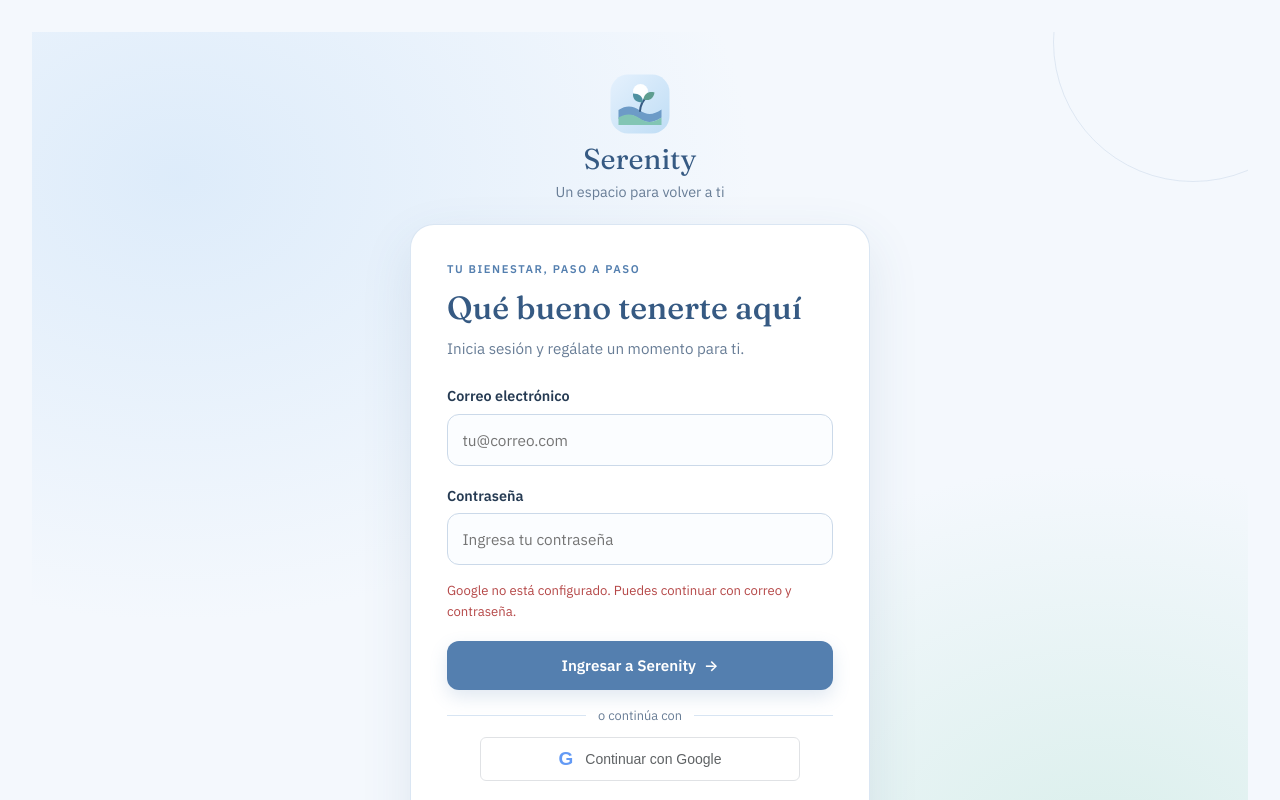
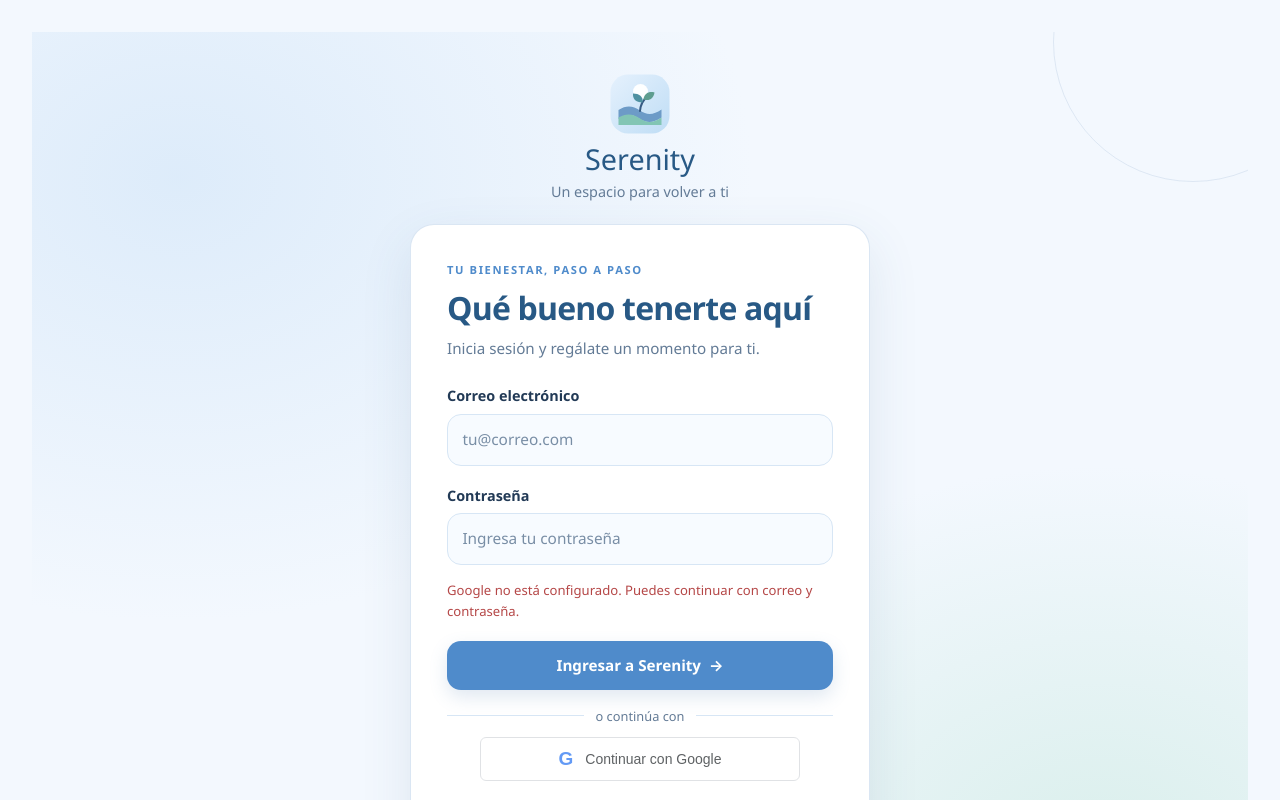
Before and after one commit to jeisonrv/frontend-serenity, an Angular app: page /login in a window 1280 px wide. Shown: the top 800 px of the page. Built offline with nearby package versions, Linux system fonts and the light colour scheme; no server answers.

Commit message:
feat(ui): build light and dark theme tokens and surfaces

```diff
--- a/src/styles.scss
+++ b/src/styles.scss
@@ -1,67 +1,168 @@
-/* Serenity — sistema visual azul pastel */
+/* Serenity · paleta azul pastel, superficies orgánicas y modo oscuro */
 :root {
-  --color-bg: #F4F8FD;
+  color-scheme: light;
+  --color-bg: #F3F8FE;
   --color-surface: #FFFFFF;
-  --color-ink: #263B53;
-  --color-ink-soft: #687D96;
-  --color-line: #D8E5F3;
-  --color-primary: #547FAF;
-  --color-primary-light: #DCEBFA;
-  --color-primary-dark: #365A83;
-  --color-accent: #A9D5CB;
-  --color-accent-soft: #E4F4EF;
+  --color-surface-alt: #F7FBFF;
+  --color-ink: #223A56;
+  --color-ink-soft: #637B96;
+  --color-line: #D7E6F5;
+  --color-primary: #4F8BCB;
+  --color-primary-light: #E0EFFD;
+  --color-primary-dark: #285985;
+  --color-accent: #9BD2BE;
+  --color-accent-soft: #E8F7EF;
   --color-danger: #B54747;
-  --font-display: 'Fraunces', Georgia, serif;
-  --font-body: 'IBM Plex Sans', -apple-system, BlinkMacSystemFont, 'Segoe UI', sans-serif;
-  --radius-organic: 22px;
-  --radius-soft: 12px;
-  --shadow-soft: 0 8px 28px rgba(54, 90, 131, 0.09);
+  --color-shadow: rgba(41, 83, 128, .09);
+  --font-display: 'Aptos Display', 'Segoe UI', -apple-system, BlinkMacSystemFont, sans-serif;
+  --font-body: 'Aptos', 'Segoe UI', -apple-system, BlinkMacSystemFont, sans-serif;
+  --radius-organic: 24px;
+  --radius-soft: 14px;
+  --shadow-soft: 0 12px 35px var(--color-shadow);
 }
+
+:root[data-theme='dark'] {
+  color-scheme: dark;
+  --color-bg: #0C1728;
+  --color-surface: #15243A;
+  --color-surface-alt: #1B2E48;
+  --color-ink: #EDF5FF;
+  --color-ink-soft: #A8BCD4;
+  --color-line: #2A4260;
+  --color-primary: #8CC2F4;
+  --color-primary-light: #203B5A;
+  --color-primary-dark: #BEDFFF;
+  --color-accent: #83CDB3;
+  --color-accent-soft: #1B3B3A;
+  --color-danger: #FF9D9D;
+  --color-shadow: rgba(0, 0, 0, .22);
+  --shadow-soft: 0 14px 35px rgba(0, 0, 0, .18);
+}
+
 * { box-sizing: border-box; }
 html, body {
-  min-height: 100%; margin: 0; background: var(--color-bg); color: var(--color-ink);
-  font-family: var(--font-body); font-size: 16px; line-height: 1.6;
+  min-height: 100%;
+  margin: 0;
+  background: var(--color-bg);
+  color: var(--color-ink);
+  font-family: var(--font-body);
+  font-size: 16px;
+  line-height: 1.6;
+  transition: background-color .22s ease, color .22s ease;
 }
 body { -webkit-font-smoothing: antialiased; }
 h1, h2, h3, h4 {
-  font-family: var(--font-display); color: var(--color-primary-dark); font-weight: 500;
-  line-height: 1.2; margin: 0 0 .55em;
+  font-family: var(--font-display);
+  color: var(--color-primary-dark);
+  font-weight: 700;
+  line-height: 1.2;
+  margin: 0 0 .55em;
+  letter-spacing: -.025em;
 }
-h1 { font-size: clamp(1.8rem, 3vw, 2.35rem); }
-h2 { font-size: 1.6rem; }
-h3 { font-size: 1.2rem; }
+h1 { font-size: clamp(1.8rem, 3vw, 2.45rem); }
+h2 { font-size: 1.55rem; }
+h3 { font-size: 1.15rem; }
 p { max-width: 66ch; }
 a { color: var(--color-primary-dark); }
-button, input, textarea, select { font-family: inherit; }
-button:focus-visible, a:focus-visible, input:focus-visible { outline: 3px solid #8FBCE8; outline-offset: 3px; }
+button, input, textarea, select { font: inherit; }
+button:focus-visible, a:focus-visible, input:focus-visible, textarea:focus-visible, select:focus-visible {
+  outline: 3px solid #8FBCE8;
+  outline-offset: 3px;
+}
 .card {
-  background: var(--color-surface); border: 1px solid var(--color-line);
-  border-radius: var(--radius-organic); box-shadow: var(--shadow-soft); padding: 1.5rem;
+  background: var(--color-surface);
+  color: var(--color-ink);
+  border: 1px solid var(--color-line);
+  border-radius: var(--radius-organic);
+  box-shadow: var(--shadow-soft);
+  padding: 1.5rem;
+  transition: background-color .22s ease, border-color .22s ease, box-shadow .22s ease, color .22s ease;
 }
 .btn {
-  display: inline-flex; align-items: center; justify-content: center; gap: .5rem;
-  border: 1px solid transparent; border-radius: var(--radius-soft); padding: .75rem 1.25rem;
-  font-size: .95rem; font-weight: 600; cursor: pointer; text-decoration: none;
+  display: inline-flex;
+  align-items: center;
+  justify-content: center;
+  gap: .5rem;
+  border: 1px solid transparent;
+  border-radius: var(--radius-soft);
+  padding: .75rem 1.25rem;
+  font-size: .95rem;
+  font-weight: 700;
+  cursor: pointer;
+  text-decoration: none;
   transition: transform .15s ease, background .15s ease, box-shadow .15s ease;
 }
 .btn:active { transform: translateY(1px); }
 .btn:disabled { opacity: .65; cursor: not-allowed; }
 .btn-primary { background: var(--color-primary); color: #fff; }
-.btn-primary:hover:not(:disabled) { background: var(--color-primary-dark); box-shadow: 0 5px 14px rgba(54,90,131,.18); }
-.btn-ghost { background: #fff; color: var(--color-primary-dark); border-color: var(--color-line); }
+.btn-primary:hover:not(:disabled) { background: var(--color-primary-dark); color: var(--color-bg); box-shadow: 0 5px 14px var(--color-shadow); }
+.btn-ghost { background: var(--color-surface); color: var(--color-primary-dark); border-color: var(--color-line); }
 .btn-ghost:hover { background: var(--color-primary-light); }
 .field { display: flex; flex-direction: column; gap: .4rem; margin-bottom: 1.1rem; }
-.field label { color: var(--color-ink); font-size: .9rem; font-weight: 600; }
+.field label { color: var(--color-ink); font-size: .9rem; font-weight: 700; }
 .field input, .field textarea, .field select {
-  width: 100%; padding: .8rem .9rem; border: 1px solid #CBD9E9; border-radius: var(--radius-soft);
-  background: #FBFDFF; font-size: .96rem; color: var(--color-ink);
-  transition: border-color .15s ease, box-shadow .15s ease;
+  width: 100%;
+  padding: .8rem .9rem;
+  border: 1px solid var(--color-line);
+  border-radius: var(--radius-soft);
+  background: var(--color-surface-alt);
+  font-size: .96rem;
+  color: var(--color-ink);
+  transition: border-color .15s ease, box-shadow .15s ease, background-color .22s ease;
 }
+.field input::placeholder, .field textarea::placeholder { color: var(--color-ink-soft); opacity: .85; }
 .field input:focus, .field textarea:focus, .field select:focus {
-  outline: none; border-color: var(--color-primary); box-shadow: 0 0 0 4px rgba(84,127,175,.13);
+  outline: none;
+  border-color: var(--color-primary);
+  box-shadow: 0 0 0 4px rgba(84, 150, 212, .17);
 }
 .field .error, .error { color: var(--color-danger); font-size: .82rem; }
 ::selection { background: var(--color-primary-light); color: var(--color-ink); }
+
+/* Piezas compartidas que también aparecen en ayuda, diario y ejercicios. */
+:root[data-theme='dark'] .contenido,
+:root[data-theme='dark'] .pagina-informativa,
+:root[data-theme='dark'] .zona,
+:root[data-theme='dark'] .detalle-entrada,
+:root[data-theme='dark'] .tabla,
+:root[data-theme='dark'] .tarjeta-entrada {
+  color: var(--color-ink);
+}
+:root[data-theme='dark'] .cabecera-informativa,
+:root[data-theme='dark'] .introduccion,
+:root[data-theme='dark'] .seccion,
+:root[data-theme='dark'] .contenido-legal,
+:root[data-theme='dark'] .recurso,
+:root[data-theme='dark'] .nota-limites,
+:root[data-theme='dark'] .tabla,
+:root[data-theme='dark'] .tarjeta-entrada {
+  background: var(--color-surface);
+  border-color: var(--color-line);
+}
+:root[data-theme='dark'] .contenido-legal section + section { border-color: var(--color-line); }
+:root[data-theme='dark'] .boton-secundario,
+:root[data-theme='dark'] .lista a:hover { background: var(--color-surface-alt); color: var(--color-primary-dark); }
+:root[data-theme='dark'] .pasos-apoyo { background: #173831; border-color: #28594B; }
+:root[data-theme='dark'] .pasos-apoyo ul { color: #C0E6D6; }
+:root[data-theme='dark'] .alerta-urgente,
+:root[data-theme='dark'] .contenido-legal .seccion-crisis { background: #3B242C; border-color: #73404B; }
+:root[data-theme='dark'] .alerta-urgente h2,
+:root[data-theme='dark'] .contenido-legal .seccion-crisis h2 { color: #FFC3C3; }
+:root[data-theme='dark'] .alerta-urgente p { color: #F3D7DC; }
+:root[data-theme='dark'] .alerta-icono { background: #62333D; color: #FFD0D0; }
+:root[data-theme='dark'] .aviso-borrador { background: #393321; border-color: #6E5F37; color: #F1DDA0 !important; }
+:root[data-theme='dark'] .aceptacion-legal { color: var(--color-ink-soft); }
+:root[data-theme='dark'] .chip { color: var(--color-ink); border-color: var(--color-line); }
+:root[data-theme='dark'] .chip.seleccionado { color: #10243A; }
+:root[data-theme='dark'] .tabla th,
+:root[data-theme='dark'] .tabla td { border-color: var(--color-line); }
+:root[data-theme='dark'] .stat,
+:root[data-theme='dark'] .resumen .card { background: var(--color-surface); }
+
 @media (prefers-reduced-motion: reduce) {
-  *, *::before, *::after { scroll-behavior: auto !important; transition-duration: .01ms !important; animation-duration: .01ms !important; }
+  *, *::before, *::after {
+    scroll-behavior: auto !important;
+    transition-duration: .01ms !important;
+    animation-duration: .01ms !important;
+  }
 }
```
